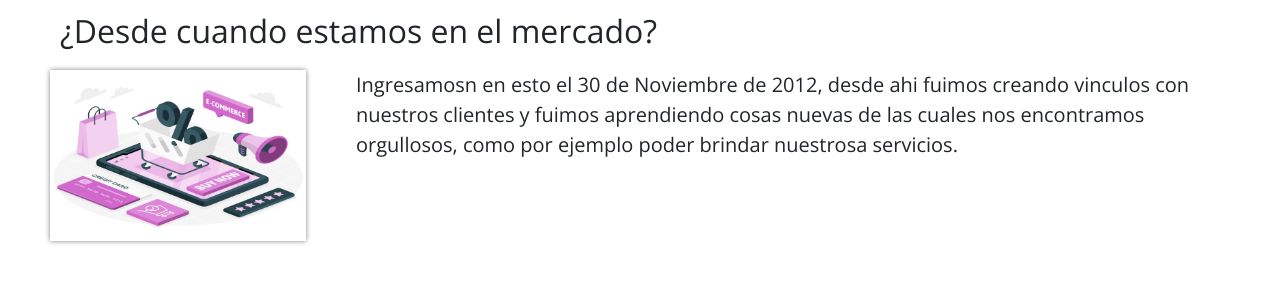
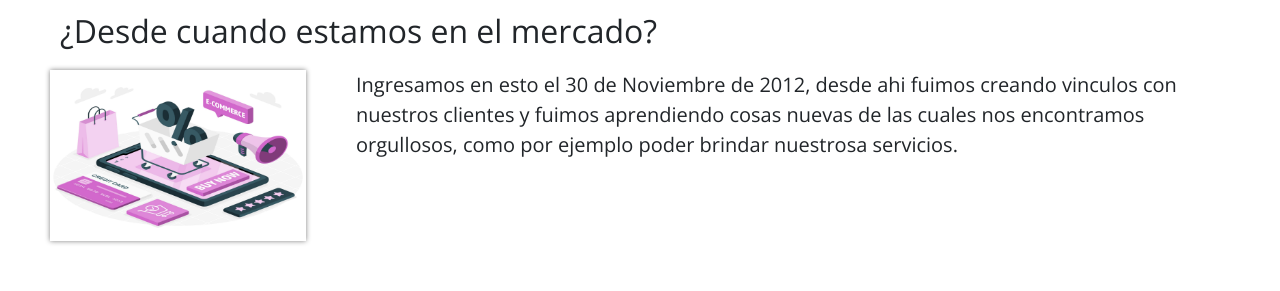
Before and after one commit to tomasbianco09/proyecto-web, a website: page index.html in a window 1280 px wide. Shown: the part 457-748 px from the top of the page. Drawn offline with nearby package versions, Linux system fonts and the light colour scheme.

Commit message:
Update index.html
Ultimo cambio index

```diff
--- a/index.html
+++ b/index.html
@@ -68,7 +68,7 @@
             <div data-aos="fade-right" data-aos-delay="200" data-aos-duration="1000">
                 <div class="sobreNosotros">
                     <img class="segundaImg" src="img/sobre-nosotros2.jpg" alt="Logo de equipo">
-                    <p class="ask2">Ingresamosn en esto el 30 de Noviembre de 2012, desde ahi fuimos creando vinculos con nuestros clientes y fuimos aprendiendo cosas nuevas de las cuales nos encontramos orgullosos, como por ejemplo poder brindar nuestrosa servicios.</p>
+                    <p class="ask2">Ingresamos en esto el 30 de Noviembre de 2012, desde ahi fuimos creando vinculos con nuestros clientes y fuimos aprendiendo cosas nuevas de las cuales nos encontramos orgullosos, como por ejemplo poder brindar nuestrosa servicios.</p>
                 </div>
             </div>
         </section>
```
